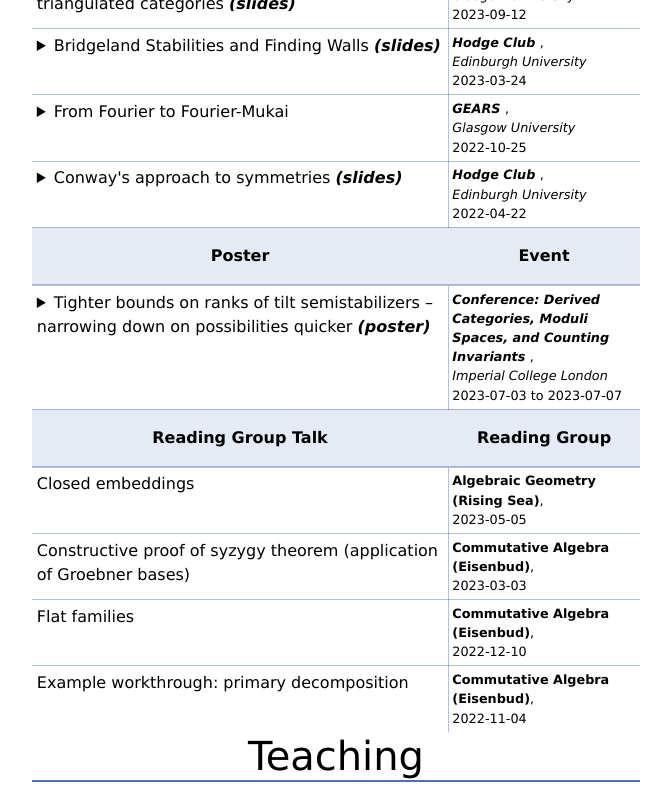
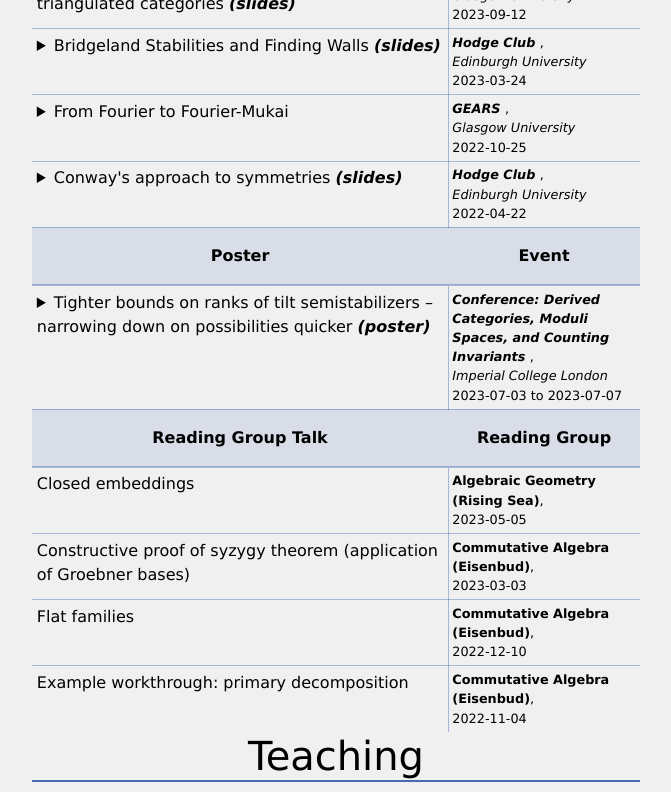
Before and after one commit to lnay/lnay, a SvelteKit app: page / in a window 1280 px wide. Shown: the part 559-1351 px from the top of the page, without its empty margins (304-975 px from the left). Built offline with nearby package versions, Linux system fonts and the light colour scheme.

Commit message:
Darken background colour for light mode a little

```diff
--- a/src/routes/+layout.svelte
+++ b/src/routes/+layout.svelte
@@ -37,7 +37,7 @@
 		@extend .h-100;
 		min-height: 100vh;
 		--foreground-color: var(--bs-black-rgb);
-		--background-color: var(--bs-white-rgb);
+		--background-color: 240,240,240;
 		--foreground-color-opaque: rgba(var(--foreground-color), 1);
 		--background-color-opaque: rgba(var(--background-color), 1);
 		color: var(--foreground-color-opaque);
@@ -61,6 +61,10 @@
 	main {
 		@extend .px-3;
 	}
+	:global(body) {
+		background-color: var(--background-color-opaque);
+	}
+
 	footer {
 		@extend .mt-auto;
 		//@extend .text-white-50;
```
